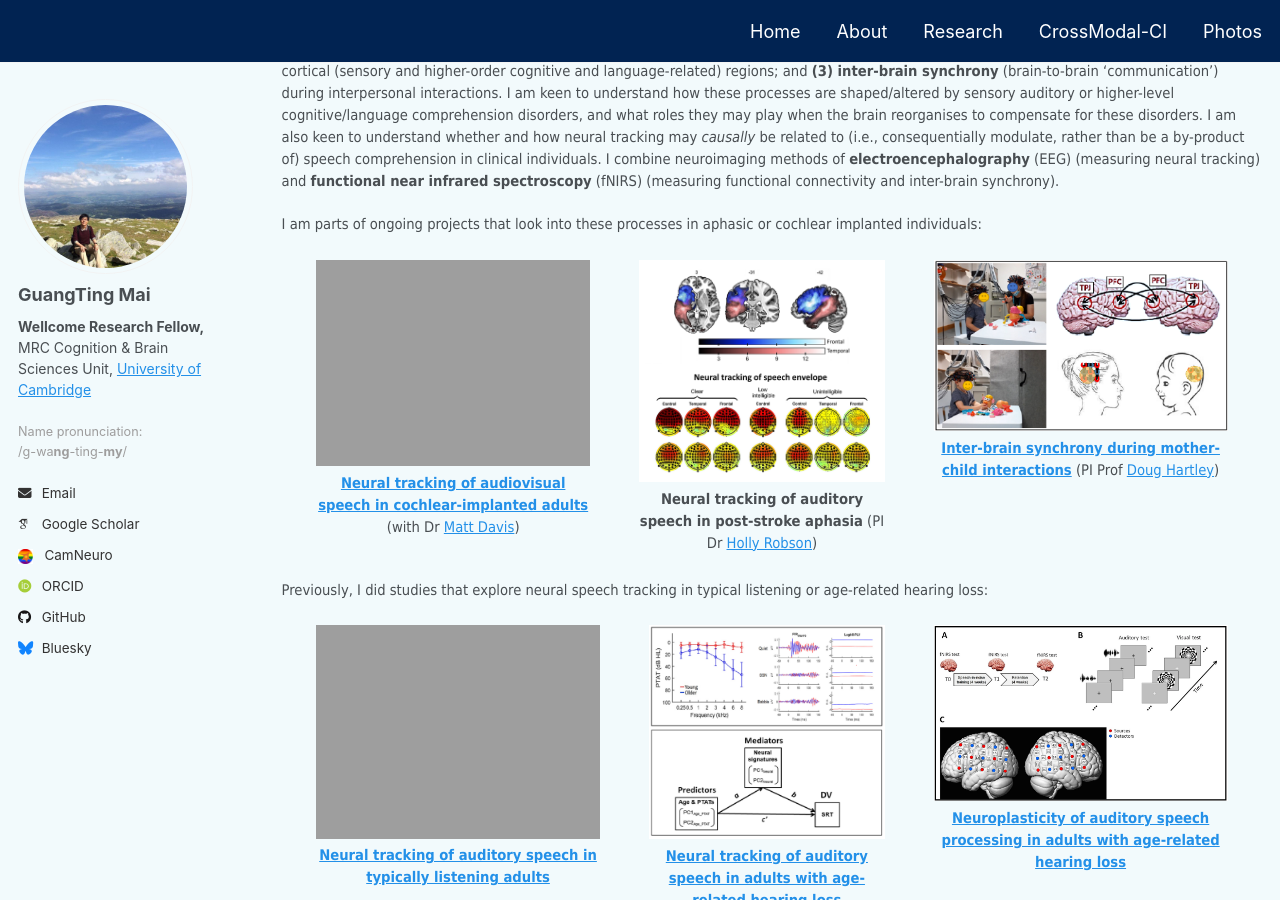
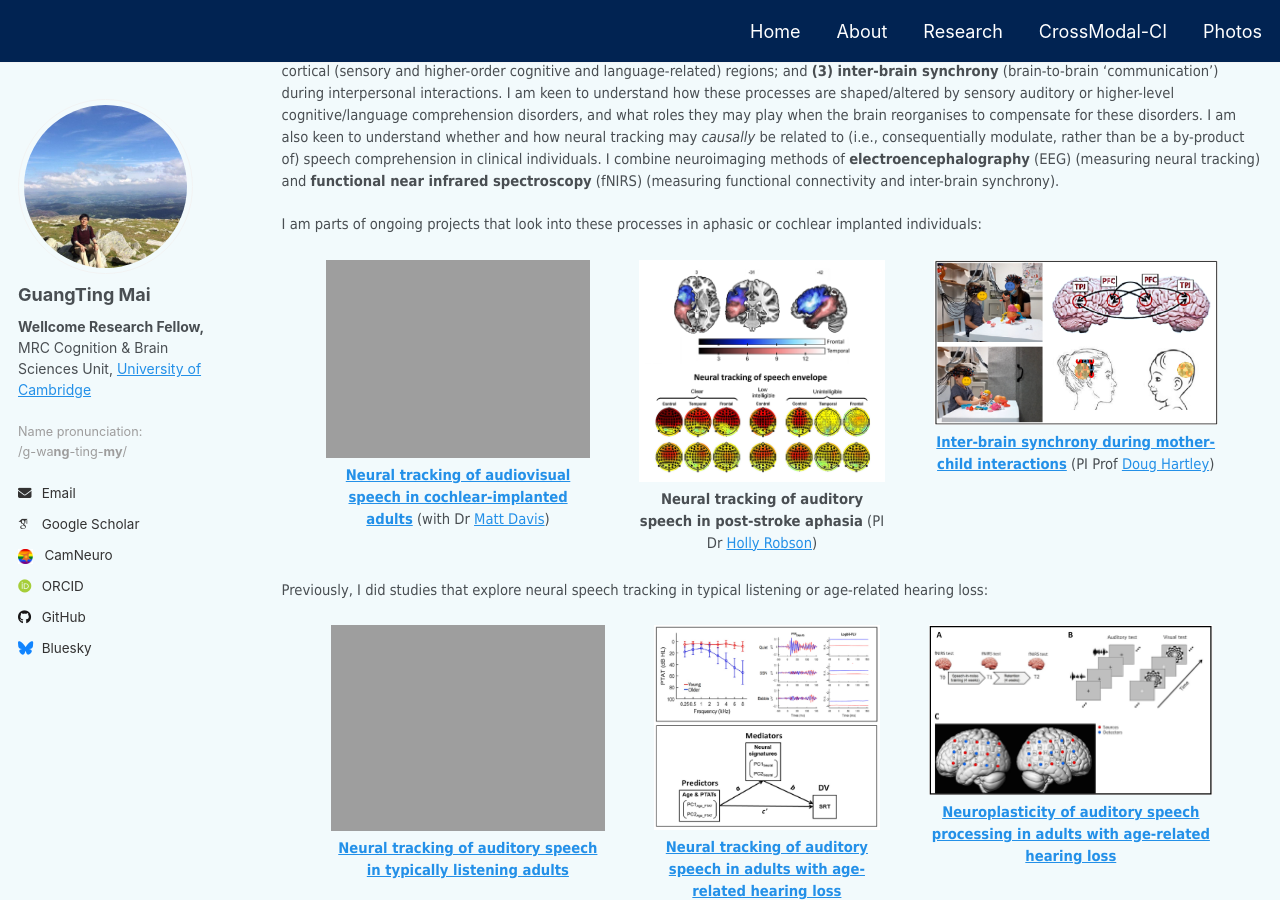
Before and after one commit to guangtingmai/guangtingmai.github.io, a Jekyll site: the page built from _pages/research-content.html, in a window 1280 px wide and 900 px high, scrolled down 357 px. Built offline with Jekyll 4.4.1, drawn with Linux system fonts in a browser that asks for light colours; some web fonts are replaced.

Commit message:
Update research-content.html

```diff
--- a/_pages/research-content.html
+++ b/_pages/research-content.html
@@ -20,7 +20,7 @@ author_profile: true
 <p><span style="font-size: 11pt;font-family: Tahoma;line-height: 1.2;display: block">I am parts of ongoing projects that look into these processes in aphasic or cochlear implanted individuals:</span>
 
 <div style="display: flex;justify-content: center;gap: 5%;margin: 1.5em 0;">
-  <div style="width: 28%; text-align: center;"><a href="https://guangtingmai.github.io/crossmodal-ci/">
+  <div style="width: 27%; text-align: center;"><a href="https://guangtingmai.github.io/crossmodal-ci/">
     <img src="https://guangtingmai.github.io/images/cross-modal-ci-icons.png" style="width:100%; display:block;">
     <p style="width:100%; margin:0.4em 0 0; font-size:11pt; font-family:Tahoma;text-align:center;">
       <strong>Neural tracking of audiovisual speech in cochlear-implanted adults</strong></a> (with Dr <a href="https://www.mrc-cbu.cam.ac.uk/people/matt.davis/">Matt Davis</a>)
@@ -32,7 +32,7 @@ author_profile: true
       <strong>Neural tracking of auditory speech in post-stroke aphasia</strong> (PI Dr <a href="https://profiles.ucl.ac.uk/82001-holly-robson">Holly Robson</a>)
     </p>
   </div>
-  <div style="width: 30%; text-align: center;"><a href="https://guangtingmai.github.io/interbrain-sync/">
+  <div style="width: 29%; text-align: center;"><a href="https://guangtingmai.github.io/interbrain-sync/">
     <img src="https://guangtingmai.github.io/images/child-mother-brain-synchrony-icons.png" style="width:100%; display:block;">
     <p style="width:100%; margin:0.4em 0 0; font-size:11pt; font-family:Tahoma;text-align:center;">
       <strong>Inter-brain synchrony during mother-child interactions</strong></a> (PI Prof <a href="https://www.nottingham.ac.uk/Medicine/people/douglas.hartley">Doug Hartley</a>)
@@ -45,19 +45,19 @@ author_profile: true
 <p><span style="font-size: 11pt;font-family: Tahoma;line-height: 1.2;display: block;margin-bottom: 0.05vh">Previously, I did studies that explore neural speech tracking in typical listening or age-related hearing loss:</span>
 
 <div style="display: flex;justify-content: center;gap: 5%;margin: 1.5em 0;">
-  <div style="width: 29%; text-align: center;"><a href="https://guangtingmai.github.io/neuraltrack-typical/">
+  <div style="width: 28%; text-align: center;"><a href="https://guangtingmai.github.io/neuraltrack-typical/">
     <img src="https://guangtingmai.github.io/images/neural-tracking-typical-icons.png" style="width:100%; display:block;">
     <p style="width:100%; margin:0.4em 0 0; font-size:11pt; font-family:Tahoma;text-align:center;">
       <strong>Neural tracking of auditory speech in typically listening adults</strong></a>
     </p>
   </div>
-  <div style="width: 24%; text-align: center;"><a href="https://guangtingmai.github.io/neuraltrack-hearingloss/">
+  <div style="width: 23%; text-align: center;"><a href="https://guangtingmai.github.io/neuraltrack-hearingloss/">
     <img src="https://guangtingmai.github.io/images/neural-tracking-hearing-loss-icons.png" style="width:100%; display:block;">
     <p style="width:100%; margin:0.4em 0 0; font-size:11pt; font-family:Tahoma;text-align:center;">
       <strong>Neural tracking of auditory speech in adults with age-related hearing loss</strong></a>
     </p>
   </div>
-  <div style="width: 30%; text-align: center;"><a href="https://guangtingmai.github.io/neuraltrack-hearingloss/">
+  <div style="width: 29%; text-align: center;"><a href="https://guangtingmai.github.io/neuraltrack-hearingloss/">
     <img src="https://guangtingmai.github.io/images/neuroplasticity-hearing-loss-icons.png" style="width:100%; display:block;">
     <p style="width:100%; margin:0.4em 0 0; font-size:11pt; font-family:Tahoma;text-align:center;">
       <strong>Neuroplasticity of auditory speech processing in adults with age-related hearing loss</strong></a>
```
